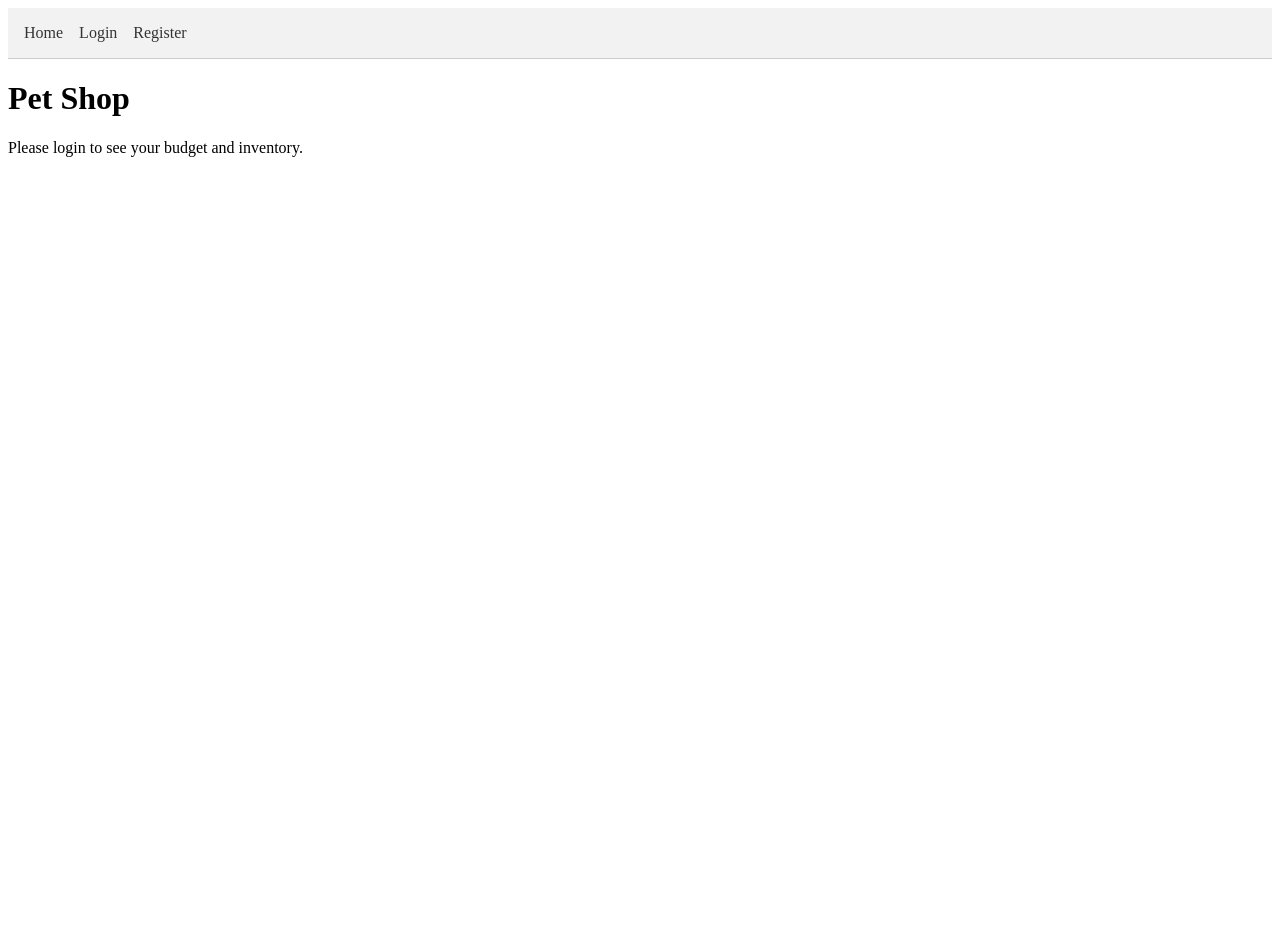
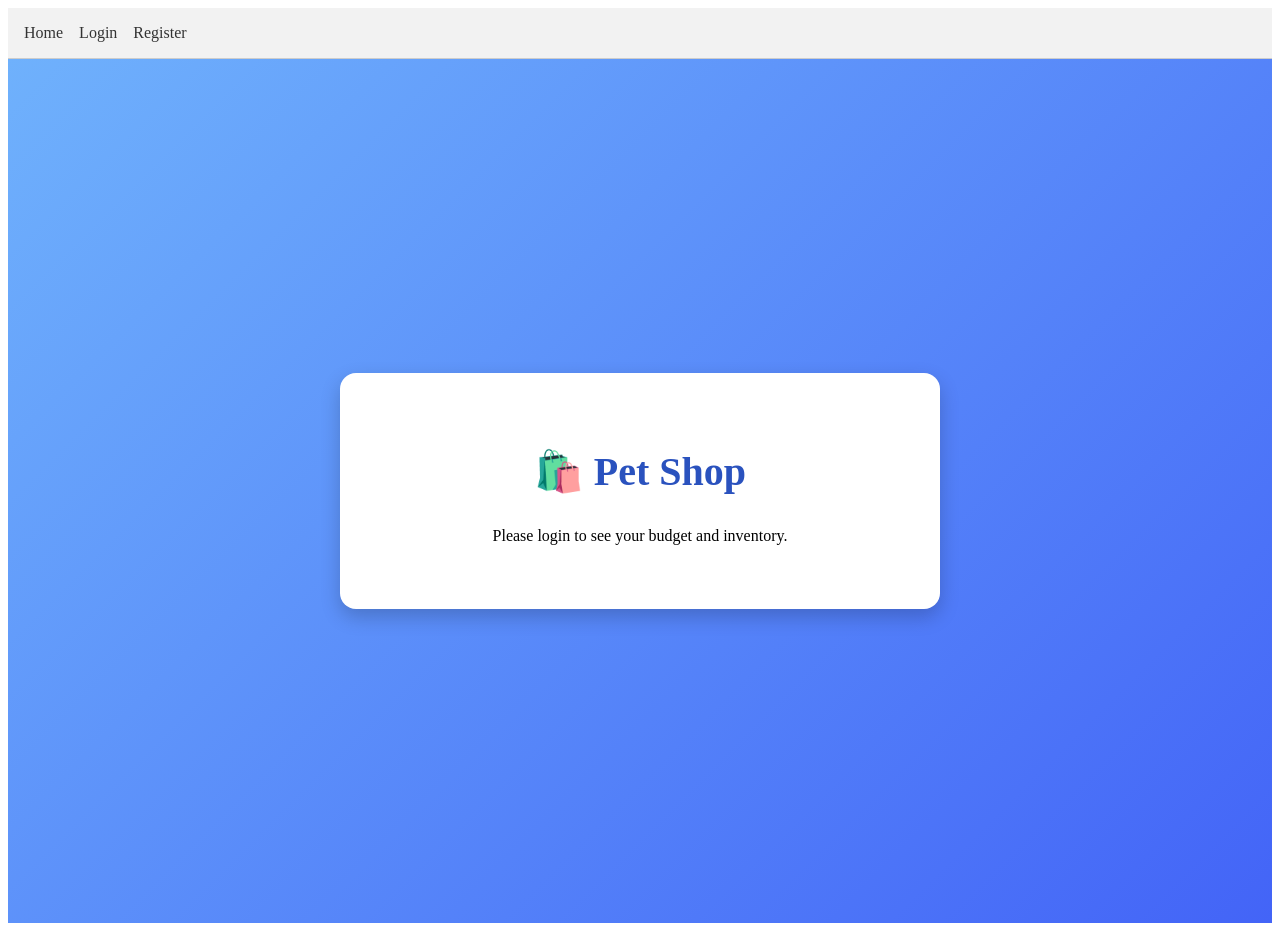
Before and after one commit to AndreasSoteriou16/MyPetProject, a SvelteKit app: page /shop in a window 1280 px wide. Before the commit the page ends 800 px from the top, so only its background shows below. Built offline with nearby package versions, Linux system fonts and the light colour scheme.

Commit message:
Update +page.svelte

```diff
--- a/src/routes/(frontend)/shop/+page.svelte
+++ b/src/routes/(frontend)/shop/+page.svelte
@@ -32,23 +32,93 @@
 	}
 </script>
 
-<h1>Pet Shop</h1>
+<div class="background">
+	<div class="container">
+		<div class="box">
+			<h1>🛍️ Pet Shop</h1>
 
 			{#if user}
-	<p>Budget: ${user.budget}</p>
-	<p>Inventory: 🥩 {user.inventory.food} 🎾 {user.inventory.toy} 🍬 {user.inventory.treat}</p>
+				<div class="info">
+					<p><strong>Budget:</strong> ${user.budget}</p>
+					<p><strong>Inventory:</strong> 🥩 {user.inventory.food} 🎾 {user.inventory.toy} 🍬 {user.inventory.treat}</p>
+				</div>
+
+				<div class="shop-buttons">
 					<button on:click={() => buy('food')}>Buy Food - ${prices.food}</button>
 					<button on:click={() => buy('toy')}>Buy Toy - ${prices.toy}</button>
 					<button on:click={() => buy('treat')}>Buy Treat - ${prices.treat}</button>
+				</div>
 			{:else}
 				<p>Please login to see your budget and inventory.</p>
 			{/if}
 
-<p>{message}</p>
+			{#if message}
+				<p class="message">{message}</p>
+			{/if}
+		</div>
+	</div>
+</div>
 
 <style>
+	.background {
+		background: linear-gradient(135deg, #6fb1fc, #4364f7);
+		min-height: 100vh;
+		display: flex;
+		justify-content: center;
+		align-items: center;
+		padding: 2rem;
+	}
+
+	.container {
+		width: 100%;
+		max-width: 600px;
+	}
+
+	.box {
+		background: #ffffff;
+		border-radius: 16px;
+		box-shadow: 0 8px 20px rgba(0, 0, 0, 0.2);
+		padding: 3rem 2rem;
+		text-align: center;
+	}
+
+	h1 {
+		color: #2a52be;
+		margin-bottom: 2rem;
+		font-size: 2.5rem;
+	}
+
+	.info {
+		font-size: 1.2rem;
+		margin-bottom: 2rem;
+		color: #333;
+	}
+
+	.shop-buttons {
+		display: flex;
+		flex-direction: column;
+		gap: 1rem;
+		margin-top: 1rem;
+	}
+
 	button {
-		padding: 0.5rem;
-		font-size: 1rem;
+		background-color: #2a52be;
+		color: white;
+		border: none;
+		padding: 0.75rem 1.5rem;
+		border-radius: 10px;
+		font-size: 1.1rem;
+		cursor: pointer;
+		transition: background 0.2s ease;
+	}
+
+	button:hover {
+		background-color: #1e3d8f;
+	}
+
+	.message {
+		margin-top: 1.5rem;
+		color: green;
+		font-weight: bold;
 	}
 </style>
```
Lines whose indentation alone changed are shown as unchanged.
